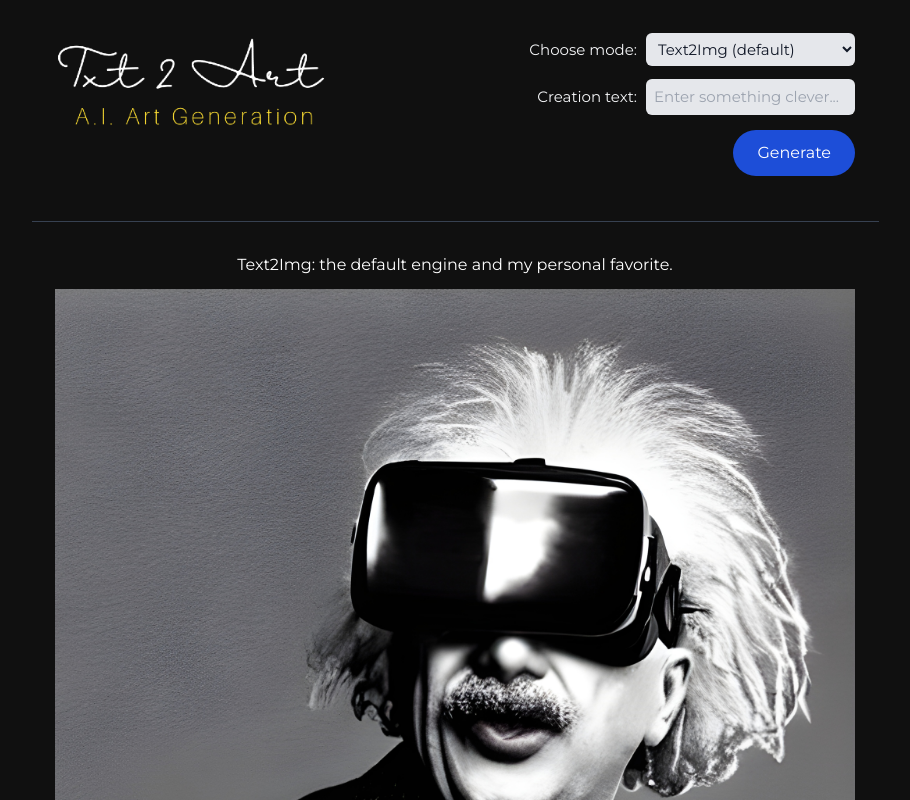
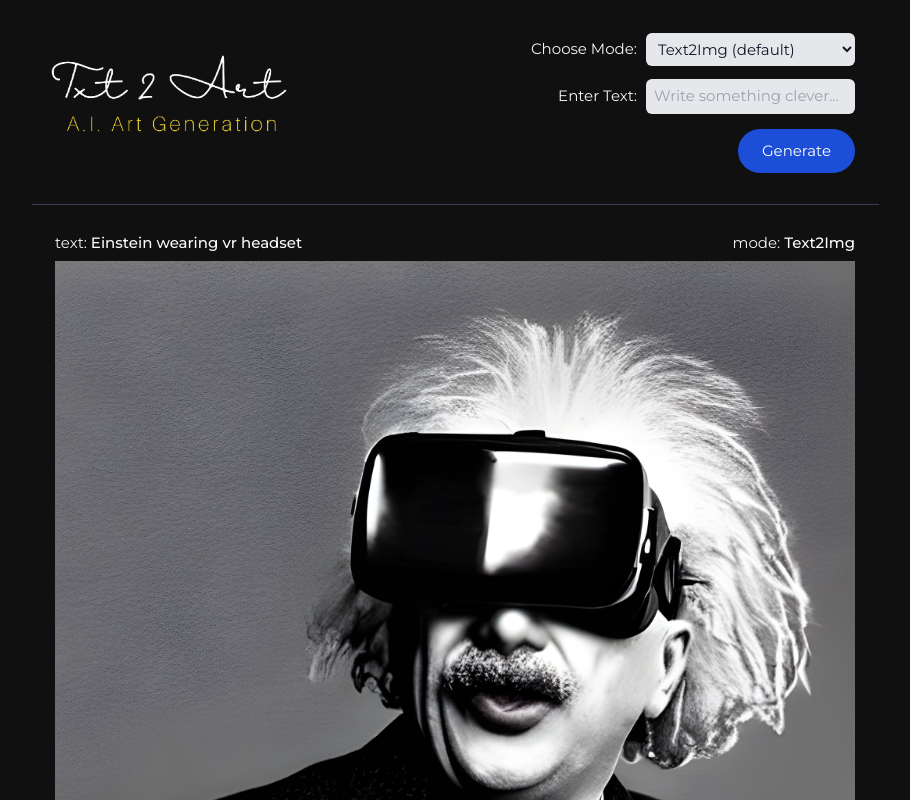
Before and after one commit to HSG424/txt-2-art, a Next.js app: page / in a window 1280 px wide. Shown: the top 800 px of the page, without its empty margins (185-1095 px from the left). Built offline with nearby package versions, Linux system fonts and the light colour scheme.

Commit message:
ExampleImage additions and more styling

```diff
--- a/src/components/ExampleImage.js
+++ b/src/components/ExampleImage.js
@@ -2,13 +2,21 @@ import { Fragment } from "react";
 import Image from "next/image";
 
 function ExampleImage() {
+  const boldStyle = "font-medium text-gray-50";
+
   return (
     <Fragment>
-      <div className="flex justify-center">
-        <p className="text-white mb-3">
-          Text2Img: the default engine and my personal favorite.
-        </p>
+      <div className="flex justify-center mb-[6px]">
+        <div className="flex justify-between w-[800px]">
+          <p>
+            text: <span className={boldStyle}>Einstein wearing vr headset</span>
+          </p>
+          <p>
+            mode: <span className={boldStyle}>Text2Img</span>
+          </p>
+        </div>
       </div>
+
       <div className="flex justify-center">
         <Image
           src="/example.jpeg"
--- a/src/components/GenerateArtForm.js
+++ b/src/components/GenerateArtForm.js
@@ -38,9 +38,9 @@ function GenerateArtForm() {
   const inputRowStyle = "flex justify-end items-center gap-x-[9px]";
 
   return (
-    <form onSubmit={submitHandler} className="text-[15px]">
+    <form onSubmit={submitHandler}>
       <div className={`${inputRowStyle} mb-[13px]`}>
-        <label htmlFor="mode">Choose mode:</label>
+        <label htmlFor="mode">Choose Mode:</label>
 
         <select
           name="mode"
@@ -58,14 +58,14 @@ function GenerateArtForm() {
       </div>
 
       <div className={inputRowStyle}>
-        <label htmlFor="text">Creation text:</label>
+        <label htmlFor="text">Enter Text:</label>
 
         <input
           className={inputStyle}
           type="text"
           id="text"
           value={text}
-          placeholder="Enter something clever..."
+          placeholder="Write something clever..."
           onChange={textChangeHandler}
           maxLength={50}
           disabled={false}
@@ -74,7 +74,7 @@ function GenerateArtForm() {
 
       <div className="flex justify-end">
         <button
-          className="text-base mt-[15px] text-white bg-blue-700 hover:bg-blue-800 focus:ring-4 focus:ring-blue-300 rounded-3xl py-[11px] px-[24px]"
+          className="mt-[15px] text-white bg-blue-700 hover:bg-blue-800 focus:ring-4 focus:ring-blue-300 rounded-3xl py-[11px] px-[24px]"
           disabled={!text.length > 0}
         >
           Generate
--- a/src/components/Logo.js
+++ b/src/components/Logo.js
@@ -2,8 +2,8 @@ import Image from "next/image";
 
 function Logo() {
   return (
-    <div className="mt-[3px]">
-      <Image src="/logo-sm.png" alt="Logo" width={272} height={1} priority />
+    <div className="relative top-[20px] right-[6px]">
+      <Image src="/logo-sm.png" alt="Logo" width={240} height={1} priority />
     </div>
   );
 }
--- a/src/pages/index.js
+++ b/src/pages/index.js
@@ -8,7 +8,7 @@ const mont = Montserrat({ subsets: ["latin"] });
 
 export default function Home() {
   return (
-    <div className={`${mont.className} text-base text-gray-100 mt-[33px]`}>
+    <div className={`${mont.className} text-[15px] text-gray-100 mt-[33px]`}>
       <header className="flex justify-center">
         <div className="flex justify-between w-[800px]">
           <Logo />
@@ -17,7 +17,7 @@ export default function Home() {
       </header>
 
       <div className="flex justify-center">
-        <main className="mt-[45px] pt-[31px] border-t border-gray-700 w-[847px]">
+        <main className="mt-[31px] pt-[27px] border-t border-gray-700 w-[847px]">
           <ExampleImage />
         </main>
       </div>
```
